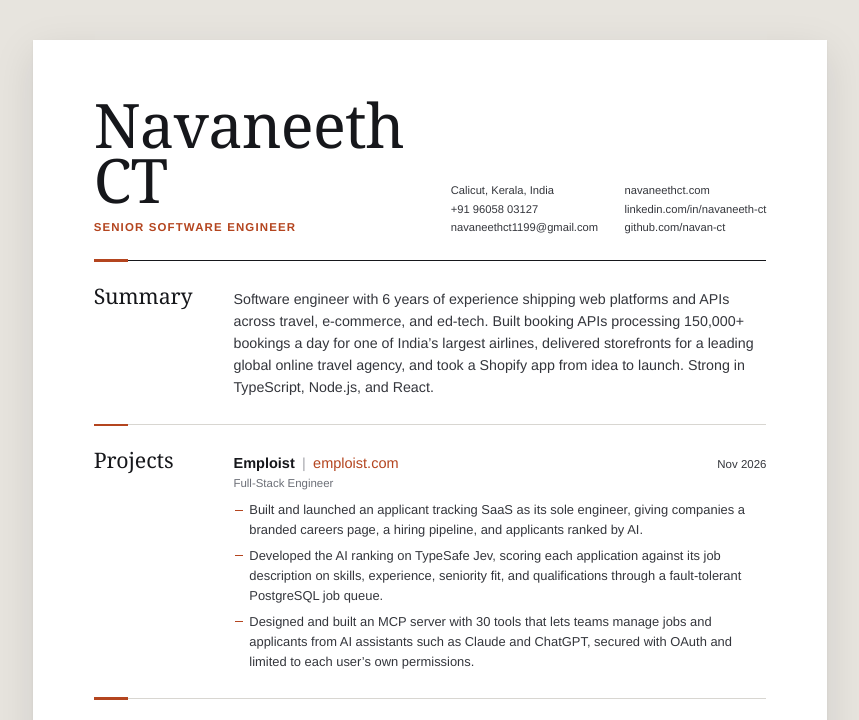
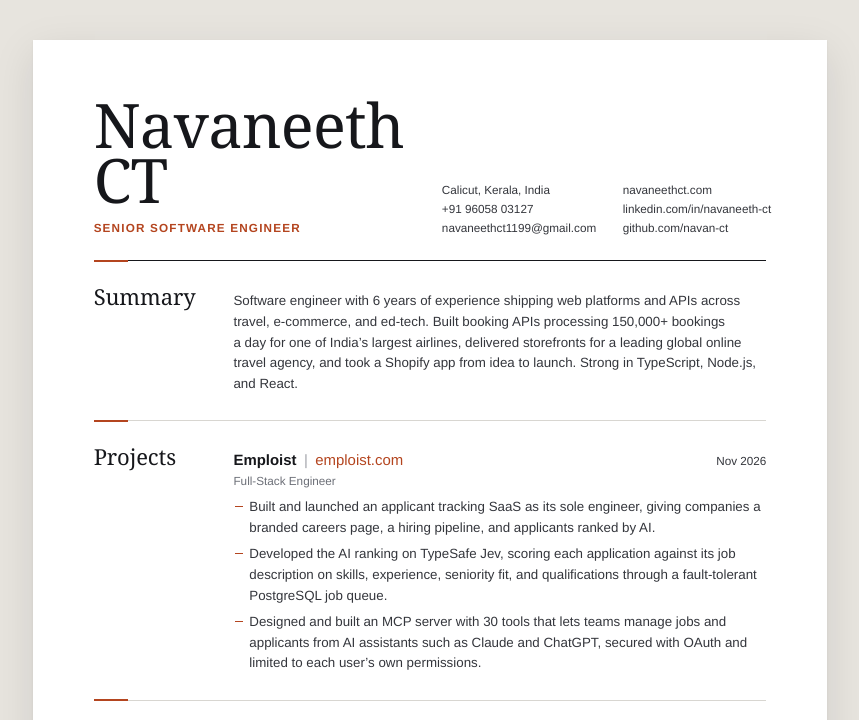
Before and after one commit to navan-ct/resume, a plain HTML site: page index.html in a window 1280 px wide. Shown: the top 720 px of the page, without its empty margins (210-1069 px from the left). Drawn offline with Linux system fonts and the light colour scheme; a small style sheet from the web is missing.

Commit message:
fix: make type sizes consistent and keep the spacious layout
- Use one body size (10pt) for the summary, bullets, and skills; the
  summary was 10.7pt while the bullets were 9.7pt
- Scale the other sizes with it: job titles 11.2pt, section titles
  16.5pt, and the headline, contact details, dates, and locations
  8.8pt (contact details were 8.4pt, the rest 8.6pt)
- Keep the original line spacing and section spacing
- Lay out each entry as its own grid row, so a job pushed to the next
  page can't leave extra space at the end of its section
- Keep "fault-tolerant" and "a day" from breaking across lines
- Regenerate PDF to match

Co-Authored-By: Claude Opus 5.5 <noreply@anthropic.com>

```diff
--- a/index.html
+++ b/index.html
@@ -55,7 +55,7 @@
       background: var(--desk);
       color: var(--ink-2);
       font-family: var(--sans);
-      font-size: 9.7pt;
+      font-size: 10pt;
       line-height: 1.55;
       font-kerning: normal;
       text-rendering: optimizeLegibility;
@@ -117,7 +117,7 @@
 
     .headline {
       margin-top: 3.2mm;
-      font-size: 8.6pt;
+      font-size: 8.8pt;
       font-weight: 600;
       letter-spacing: 0.1em;
       text-transform: uppercase;
@@ -131,7 +131,7 @@
       grid-auto-flow: column;
       column-gap: 7mm;
       row-gap: 0.6mm;
-      font-size: 8.4pt;
+      font-size: 8.8pt;
       line-height: 1.45;
       color: var(--ink-2);
     }
@@ -153,7 +153,19 @@
       grid-template-columns: var(--rail) minmax(0, 1fr);
       align-items: baseline;
       column-gap: var(--gutter);
+      row-gap: 6mm;
       padding-top: 6.4mm;
+    }
+
+    /* Each entry is its own grid row, so a job pushed to the next page
+       doesn't leave extra space at the end of its section, and the gap
+       between jobs is dropped at the page break. */
+    .section-body {
+      display: contents;
+    }
+
+    .section-body > * {
+      grid-column: 2;
     }
 
     .section + .section {
@@ -179,7 +191,7 @@
     .section-title {
       font-family: var(--serif);
       font-weight: 400;
-      font-size: 16pt;
+      font-size: 16.5pt;
       line-height: 1;
       letter-spacing: -0.005em;
       color: var(--ink);
@@ -187,11 +199,9 @@
     }
 
     /* ------------------------------------------------------------------
-       Summary
+       Summary (same size as the body text, so it reads as one voice)
        ------------------------------------------------------------------ */
     .lede {
-      font-size: 10.7pt;
-      line-height: 1.55;
       color: var(--ink-2);
     }
 
@@ -202,10 +212,6 @@
       break-inside: avoid;
     }
 
-    .entry + .entry {
-      margin-top: 6mm;
-    }
-
     .entry-head {
       display: flex;
       align-items: baseline;
@@ -214,7 +220,7 @@
     }
 
     .entry-title {
-      font-size: 10.9pt;
+      font-size: 11.2pt;
       font-weight: 600;
       line-height: 1.3;
       color: var(--ink);
@@ -234,7 +240,7 @@
 
     .entry-date {
       flex: none;
-      font-size: 8.6pt;
+      font-size: 8.8pt;
       font-weight: 500;
       color: var(--ink-2);
       font-variant-numeric: tabular-nums;
@@ -243,7 +249,7 @@
 
     .entry-meta {
       margin-top: 0.3mm;
-      font-size: 8.6pt;
+      font-size: 8.8pt;
       color: var(--muted);
     }
 
@@ -258,6 +264,11 @@
 
     .points li {
       padding-left: 4.2mm;
+    }
+
+    /* Keeps a short phrase (or a hyphenated term) together on one line. */
+    .nowrap {
+      white-space: nowrap;
     }
 
     .points li + li {
@@ -364,6 +375,14 @@
         row-gap: 12px;
       }
 
+      .section-body > * {
+        grid-column: 1;
+      }
+
+      .section-body > * + * {
+        margin-top: calc(6mm - 12px);
+      }
+
       .entry-head {
         flex-direction: column;
         gap: 2px;
@@ -400,7 +419,7 @@
         <h2 class="section-title" id="summary-title">Summary</h2>
         <div class="section-body">
           <p class="lede">
-            Software engineer with 6 years of experience shipping web platforms and APIs across travel, e-commerce, and ed-tech. Built booking APIs processing 150,000+ bookings a day for one of India’s largest airlines, delivered storefronts for a leading global online travel agency, and took a Shopify app from idea to launch. Strong in TypeScript, Node.js, and React.
+            Software engineer with 6 years of experience shipping web platforms and APIs across travel, e-commerce, and ed-tech. Built booking APIs processing 150,000+ bookings <span class="nowrap">a day</span> for one of India’s largest airlines, delivered storefronts for a leading global online travel agency, and took a Shopify app from idea to launch. Strong in TypeScript, Node.js, and React.
           </p>
         </div>
       </section>
@@ -418,7 +437,7 @@
             <p class="entry-meta">Full-Stack Engineer</p>
             <ul class="points">
               <li>Built and launched an applicant tracking SaaS as its sole engineer, giving companies a branded careers page, a hiring pipeline, and applicants ranked by AI.</li>
-              <li>Developed the AI ranking on TypeSafe Jev, scoring each application against its job description on skills, experience, seniority fit, and qualifications through a fault-tolerant PostgreSQL job queue.</li>
+              <li>Developed the AI ranking on TypeSafe Jev, scoring each application against its job description on skills, experience, seniority fit, and qualifications through a <span class="nowrap">fault-tolerant</span> PostgreSQL job queue.</li>
               <li>Designed and built an MCP server with 30 tools that lets teams manage jobs and applicants from AI assistants such as Claude and ChatGPT, secured with OAuth and limited to each user’s own permissions.</li>
             </ul>
           </article>
```
Also changed, not shown: 1 other file.
